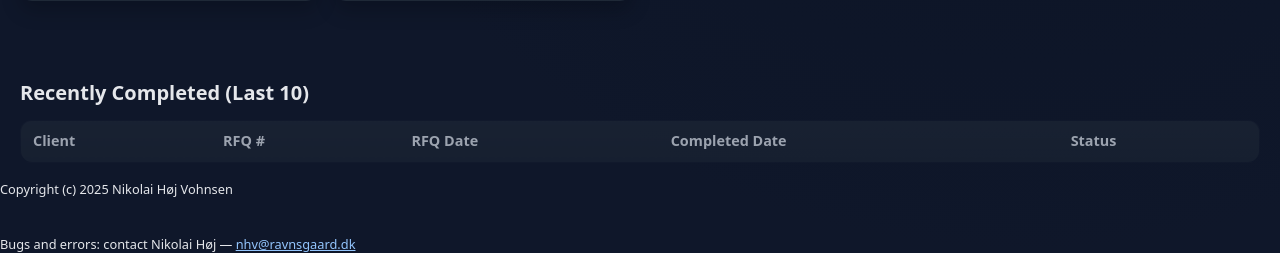
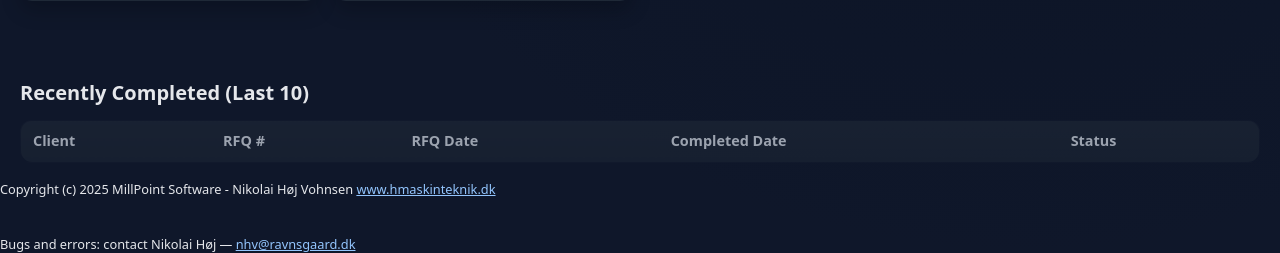
Before and after one commit to Nikolaihoj1/rfq-tracker, a Flask app: page / in a window 1280 px wide. Shown: the part 733-986 px from the top of the page. Run offline with Flask 3, Linux system fonts and the light colour scheme; data comes from the database, SQL or seed files in the repository; lists and menus that the app fills with data are empty.

Commit message:
Update template files with latest changes

```diff
--- a/templates/admin.html
+++ b/templates/admin.html
@@ -93,7 +93,8 @@
     <script src="{{ url_for('static', filename='admin.js') }}" defer></script>
     <footer class="app-footer">
       <small>
-        Copyright (c) 2025 Nikolai Høj Vohnsen
+        Copyright (c) 2025 MillPoint Software - Nikolai Høj Vohnsen
+        <a class="folder-link" href="https://www.hmaskinteknik.dk">www.hmaskinteknik.dk</a>
         <br />
 
         <br /><br />
--- a/templates/index.html
+++ b/templates/index.html
@@ -153,7 +153,8 @@
     <script src="{{ url_for('static', filename='app.js') }}" defer></script>
     <footer class="app-footer">
       <small>
-        Copyright (c) 2025 Nikolai Høj Vohnsen
+        Copyright (c) 2025 MillPoint Software - Nikolai Høj Vohnsen
+        <a class="folder-link" href="https://www.hmaskinteknik.dk">www.hmaskinteknik.dk</a>
         <br />
         <br /><br />
         Bugs and errors: contact Nikolai Høj — <a class="folder-link" href="mailto:nhv@ravnsgaard.dk">nhv@ravnsgaard.dk</a>
```
